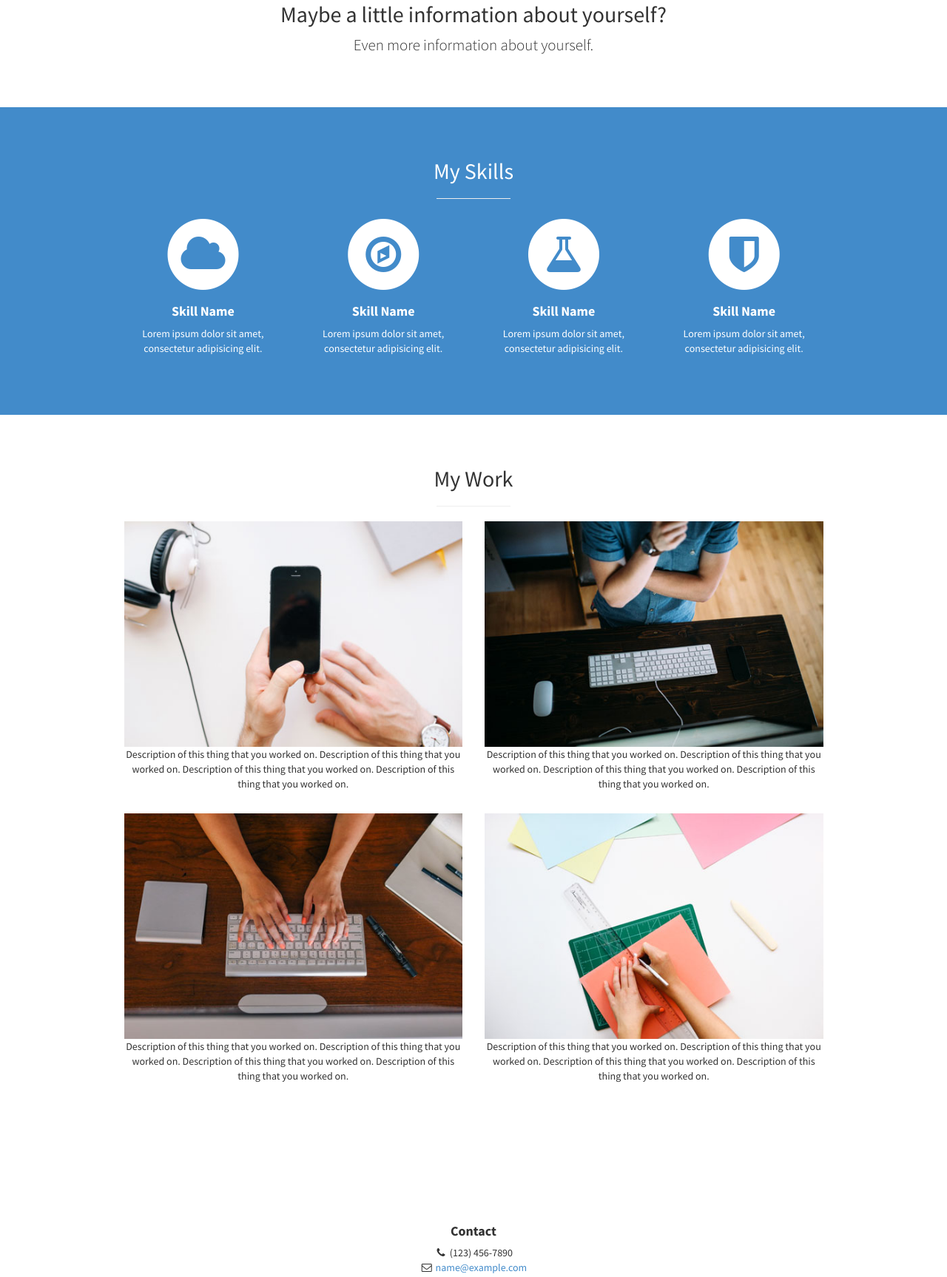
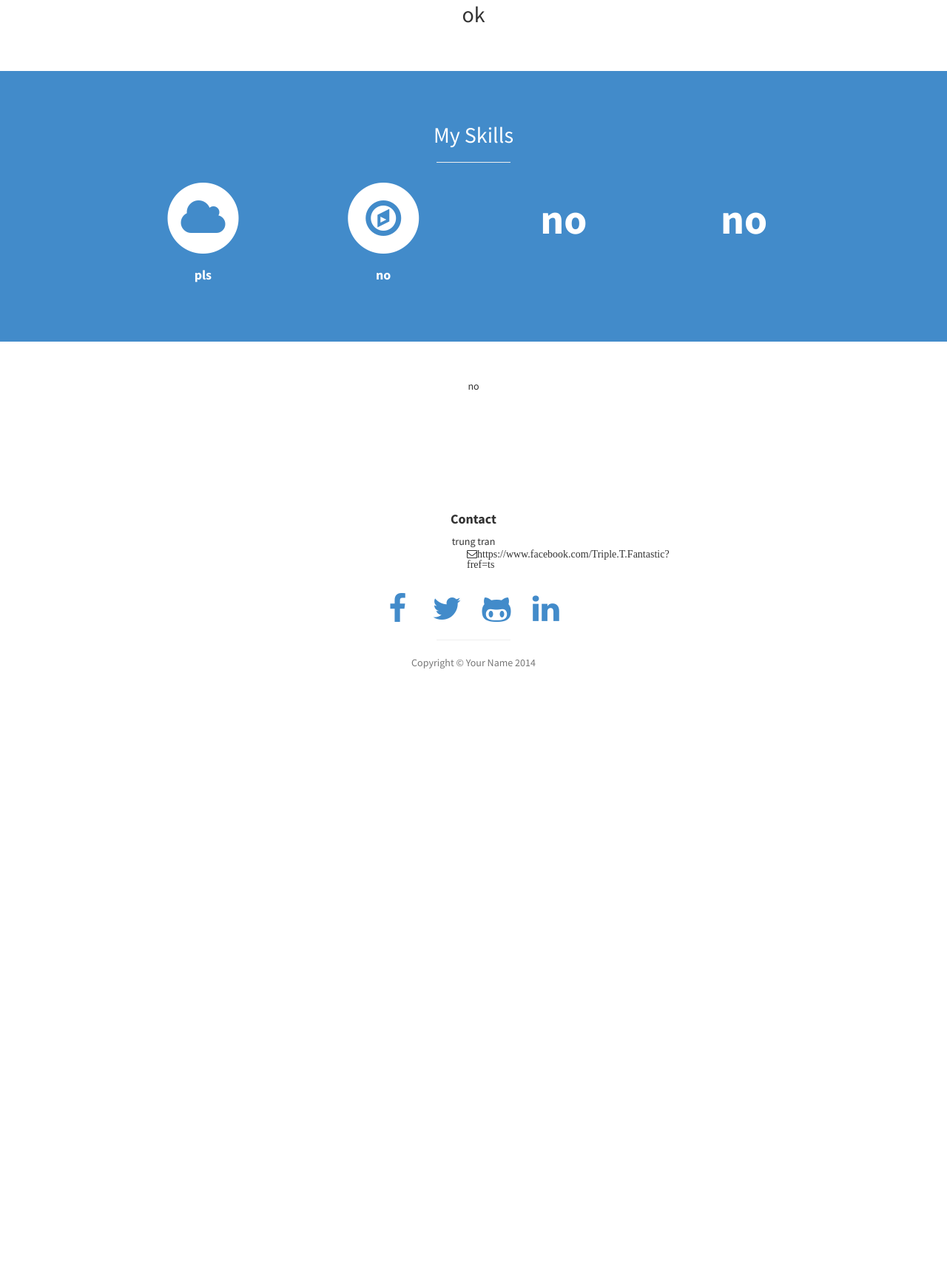
Before and after one commit to torioBrandon/torioBrandon.github.io, a plain HTML site: page index.html in a window 1280 px wide. Shown: the part 867-2594 px from the top of the page at 74% size. After the commit the page ends 1883 px from the top, so only its background shows below. Drawn offline with Linux system fonts and the light colour scheme.

Commit message:
Trung pls

```diff
--- a/index.html
+++ b/index.html
@@ -55,9 +55,9 @@
     <header id="top" class="header">
         <div class="text-vertical-center">
             <h1>Brandon Torio</h1>
-            <h3>Catchy snippit about yourself.</h3>
+            <h3>y u do dis</h3>
             <br>
-            <a href="#about" class="btn btn-dark btn-lg">Find Out More</a>
+            <a href="#about" class="btn btn-dark btn-lg">pls</a>
         </div>
     </header>
 
@@ -66,8 +66,7 @@
         <div class="container">
             <div class="row">
                 <div class="col-lg-12 text-center">
-                    <h2>Maybe a little information about yourself?</h2>
-                    <p class="lead">Even more information about yourself.</p>
+                    <h2>ok</h2>
                 </div>
             </div>
             <!-- /.row -->
@@ -91,9 +90,7 @@
                                 <i class="fa fa-cloud fa-stack-1x text-primary"></i>
                             </span>
                                 <h4>
-                                    <strong>Skill Name</strong>
-                                </h4>
-                                <p>Lorem ipsum dolor sit amet, consectetur adipisicing elit.</p>
+                                    <strong>pls</strong></h4>
                             </div>
                         </div>
                         <div class="col-md-3 col-sm-6">
@@ -103,33 +100,17 @@
                                 <i class="fa fa-compass fa-stack-1x text-primary"></i>
                             </span>
                                 <h4>
-                                    <strong>Skill Name</strong>
-                                </h4>
-                                <p>Lorem ipsum dolor sit amet, consectetur adipisicing elit.</p>
+                                    <strong>no</strong></h4>
                             </div>
                         </div>
                         <div class="col-md-3 col-sm-6">
                             <div class="service-item">
-                                <span class="fa-stack fa-4x">
-                                <i class="fa fa-circle fa-stack-2x"></i>
-                                <i class="fa fa-flask fa-stack-1x text-primary"></i>
-                            </span>
-                                <h4>
-                                    <strong>Skill Name</strong>
-                                </h4>
-                                <p>Lorem ipsum dolor sit amet, consectetur adipisicing elit.</p>
+                                <span class="fa-stack fa-4x"><strong>no</strong></span>
                             </div>
                         </div>
                         <div class="col-md-3 col-sm-6">
                             <div class="service-item">
-                                <span class="fa-stack fa-4x">
-                                <i class="fa fa-circle fa-stack-2x"></i>
-                                <i class="fa fa-shield fa-stack-1x text-primary"></i>
-                            </span>
-                                <h4>
-                                    <strong>Skill Name</strong>
-                                </h4>
-                                <p>Lorem ipsum dolor sit amet, consectetur adipisicing elit.</p>
+                                <span class="fa-stack fa-4x"><strong>no</strong></span>
                             </div>
                         </div>
                     </div>
@@ -146,44 +127,7 @@
     <section id="portfolio" class="portfolio">
         <div class="container">
             <div class="row">
-                <div class="col-lg-10 col-lg-offset-1 text-center">
-                    <h2>My Work</h2>
-                    <hr class="small">
-                    <div class="row">
-                        <div class="col-md-6">
-                            <div class="portfolio-item">
-                                <a href="#">
-                                    <img class="img-portfolio img-responsive" src="img/portfolio-1.jpg">
-                                </a>
-                                Description of this thing that you worked on. Description of this thing that you worked on. Description of this thing that you worked on. Description of this thing that you worked on.
-                            </div>
-                        </div>
-                        <div class="col-md-6">
-                            <div class="portfolio-item">
-                                <a href="#">
-                                    <img class="img-portfolio img-responsive" src="img/portfolio-2.jpg">
-                                </a>
-                                Description of this thing that you worked on. Description of this thing that you worked on. Description of this thing that you worked on. Description of this thing that you worked on.
-                            </div>
-                        </div>
-                        <div class="col-md-6">
-                            <div class="portfolio-item">
-                                <a href="#">
-                                    <img class="img-portfolio img-responsive" src="img/portfolio-3.jpg">
-                                </a>
-                                Description of this thing that you worked on. Description of this thing that you worked on. Description of this thing that you worked on. Description of this thing that you worked on.
-                            </div>
-                        </div>
-                        <div class="col-md-6">
-                            <div class="portfolio-item">
-                                <a href="#">
-                                    <img class="img-portfolio img-responsive" src="img/portfolio-4.jpg">
-                                </a>
-                                Description of this thing that you worked on. Description of this thing that you worked on. Description of this thing that you worked on. Description of this thing that you worked on.
-                            </div>
-                        </div>
-                    </div>
-                </div>
+                <div class="col-lg-10 col-lg-offset-1 text-center">no</div>
                 <!-- /.col-lg-10 -->
             </div>
             <!-- /.row -->
@@ -199,8 +143,9 @@
                     <h4><strong>Contact</strong>
                     </h4>
                     <ul class="list-unstyled">
-                        <li><i class="fa fa-phone fa-fw"></i> (123) 456-7890</li>
-                        <li><i class="fa fa-envelope-o fa-fw"></i>  <a href="mailto:name@example.com">name@example.com</a>
+                      trung tran
+                      <li></li>
+                        <li><i class="fa fa-envelope-o fa-fw">https://www.facebook.com/Triple.T.Fantastic?fref=ts</i><a href="mailto:name@example.com"></a>
                         </li>
                     </ul>
                     <br>
```
